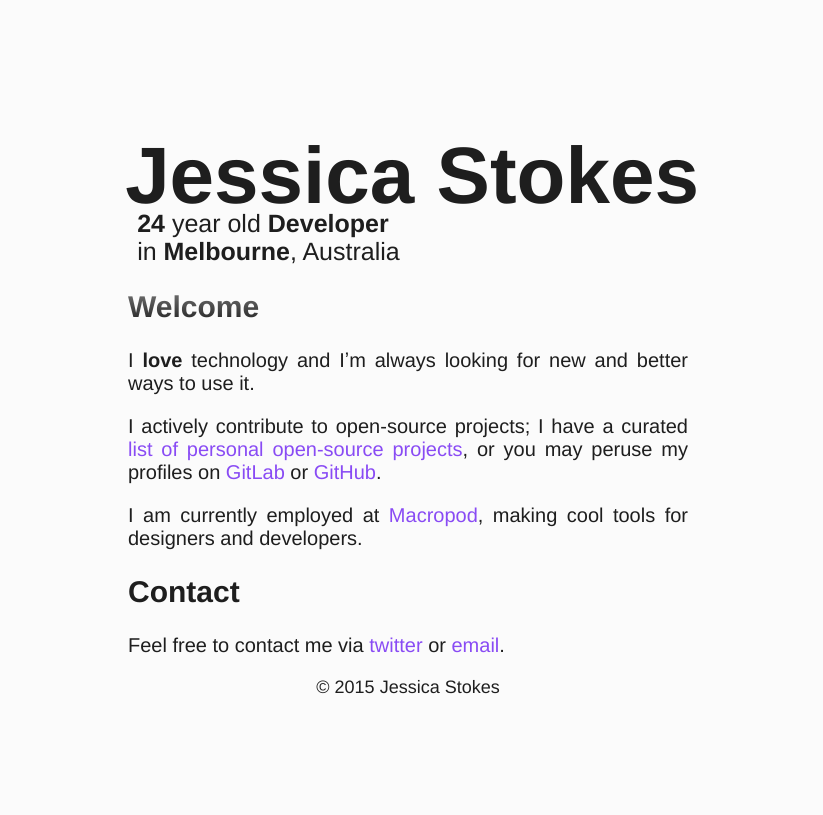
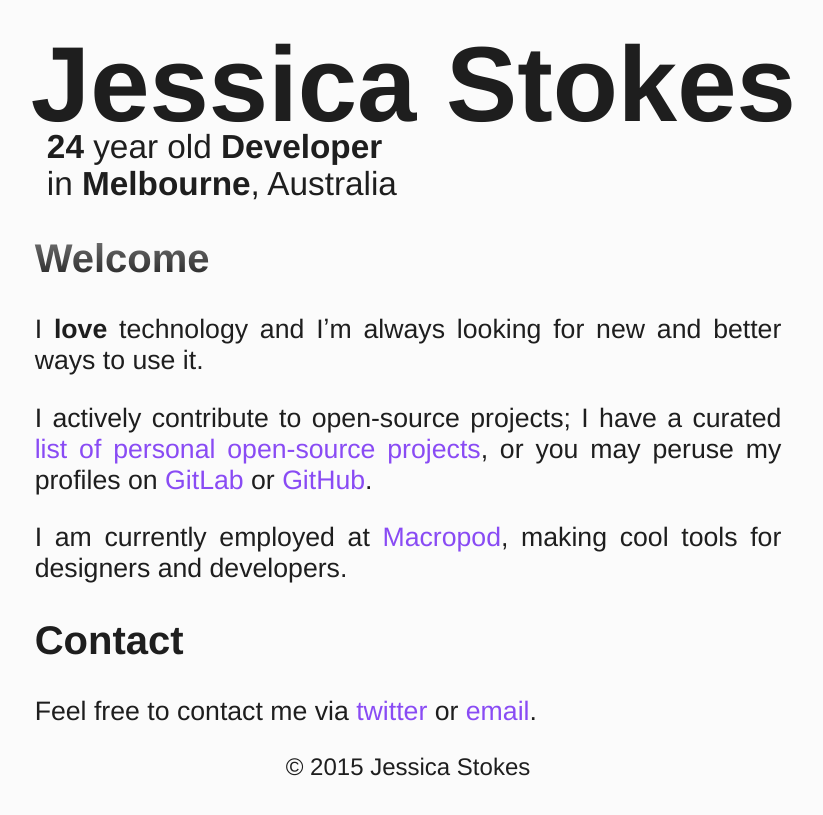
Before and after one commit to ticky/jessicastokes.net, a Jekyll site: the page built from index.md, in a window 1280 px wide. Shown: the top 815 px of the page, without its empty margins (232-1055 px from the left). Built offline with Jekyll 4.4.1, drawn with Linux system fonts in a browser that asks for light colours.

Commit message:
Better font sizes, tweaked responsiveness

```diff
--- a/_layouts/default.html
+++ b/_layouts/default.html
@@ -13,8 +13,7 @@
     <header>
       <div>
         <h1><a href="/">Jessica Stokes</a></h1>
-        <p><strong>24</strong> year old <strong>Developer</strong></p>
-        <p>in <strong>Melbourne</strong>, Australia</p>
+        <p><strong>24</strong> year old <strong>Developer </strong><br />in <strong>Melbourne</strong>, Australia</p>
       </div>
     </header>
 
--- a/css/style.css
+++ b/css/style.css
@@ -5,7 +5,7 @@
 
 body {
   font-family: "Helvetica Neue", Helvetica, Arial, sans-serif;
-  font-size: 16px;
+  font-size: 12pt;
   min-height: 100%;
   min-height: 100vh;
   margin: 0;
@@ -19,6 +19,30 @@ body {
   flex-direction: column;
 }
 
+@media (min-width: 768px) {
+  body {
+    font-size: 14pt;
+  }
+}
+
+@media (min-width: 960px) and (min-height: 768px) {
+  body {
+    font-size: 16pt;
+  }
+}
+
+@media (min-width: 1024px) and (min-height: 768px) {
+  body {
+    font-size: 18pt;
+  }
+}
+
+@media (min-width: 1280px) and (min-height: 768px) {
+  body {
+    font-size: 20pt;
+  }
+}
+
 body,
 header {
   display: block;
@@ -28,18 +52,6 @@ header {
   -webkit-justify-content: center;
   -moz-justify-content: center;
   justify-content: center;
-}
-
-@media (min-width: 768px) {
-  body {
-    font-size: 18px;
-  }
-}
-
-@media (min-width: 960px) and (min-height: 768px) {
-  body {
-    font-size: 20px;
-  }
 }
 
 a:link,
@@ -55,15 +67,9 @@ a:focus {
 
 h1 {
   margin: 0;
-  font-size: 3em;
+  font-size: 4em;
   line-height: 0.85em;
   display: inline-block;
-}
-
-@media (min-width: 480px) {
-  h1 {
-    font-size: 4em;
-  }
 }
 
 header {
@@ -81,6 +87,13 @@ header {
 
 header div {
   pointer-events: all;
+  font-size: .75em;
+}
+
+@media (min-width: 480px) {
+  header div {
+    font-size: 1em;
+  }
 }
 
 header h1 {
@@ -96,7 +109,7 @@ header p {
   font-size: 1.25em;
   margin: 0;
   line-height: 1.1em;
-  text-indent: .8em;
+  padding-left: .8em;
 }
 
 .scaffolding {
```
